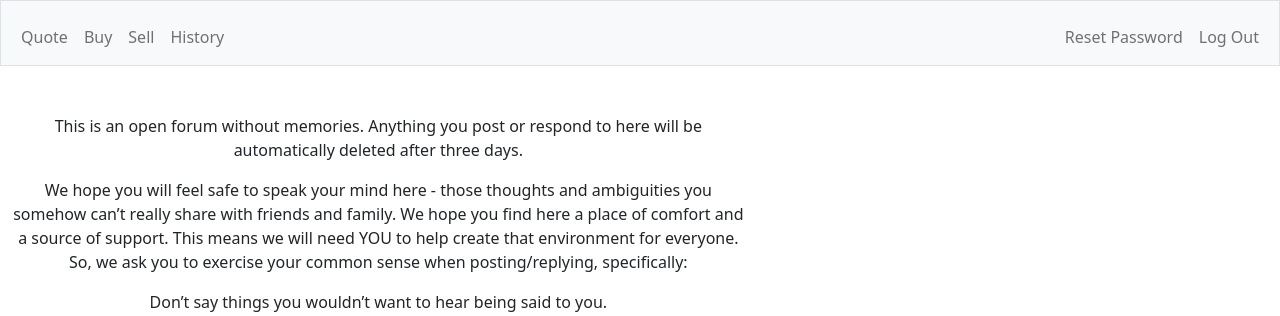
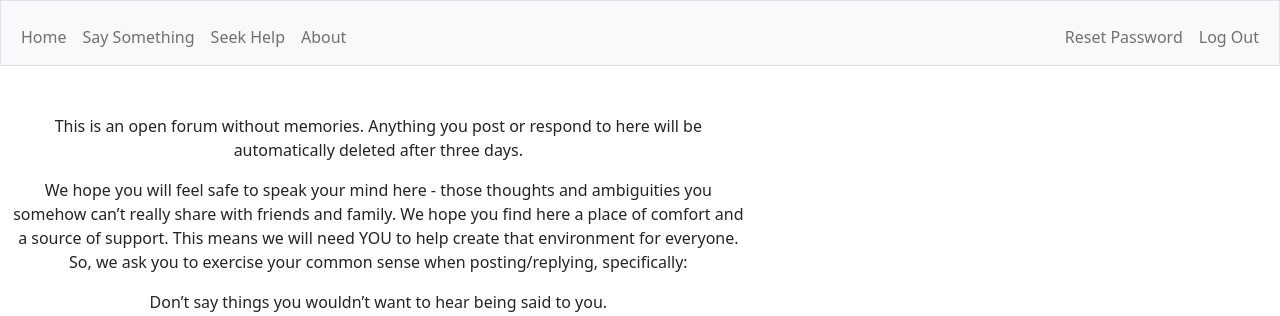
Before and after one commit to Lindsay-00/Treehole, a Flask app: page / in a window 1280 px wide. Shown: the top 316 px of the page. Run offline with Flask 2, Linux system fonts and the light colour scheme; the visitor is signed in with stand-in values (Sample User, id 1).

Commit message:
Wed, Dec 8, 2021, 8:13 PM +00:00

```diff
--- a/myproject/flaskr/templates/layout.html
+++ b/myproject/flaskr/templates/layout.html
@@ -31,10 +31,10 @@
                 <div class="collapse navbar-collapse" id="navbar">
                     {% if session["user_id"] %}
                         <ul class="navbar-nav me-auto mt-2">
-                            <li class="nav-item"><a class="nav-link" href="/quote">Quote</a></li>
-                            <li class="nav-item"><a class="nav-link" href="/buy">Buy</a></li>
-                            <li class="nav-item"><a class="nav-link" href="/sell">Sell</a></li>
-                            <li class="nav-item"><a class="nav-link" href="/history">History</a></li>
+                            <li class="nav-item"><a class="nav-link" href="/index">Home</a></li>
+                            <li class="nav-item"><a class="nav-link" href="/saysomething">Say Something</a></li>
+                            <li class="nav-item"><a class="nav-link" href="/seekhelp">Seek Help</a></li>
+                            <li class="nav-item"><a class="nav-link" href="/about">About</a></li>
                         </ul>
                         <ul class="navbar-nav ms-auto mt-2">
                             <li class="nav-item"><a class="nav-link" href="/reset_password">Reset Password</a></li>
```
